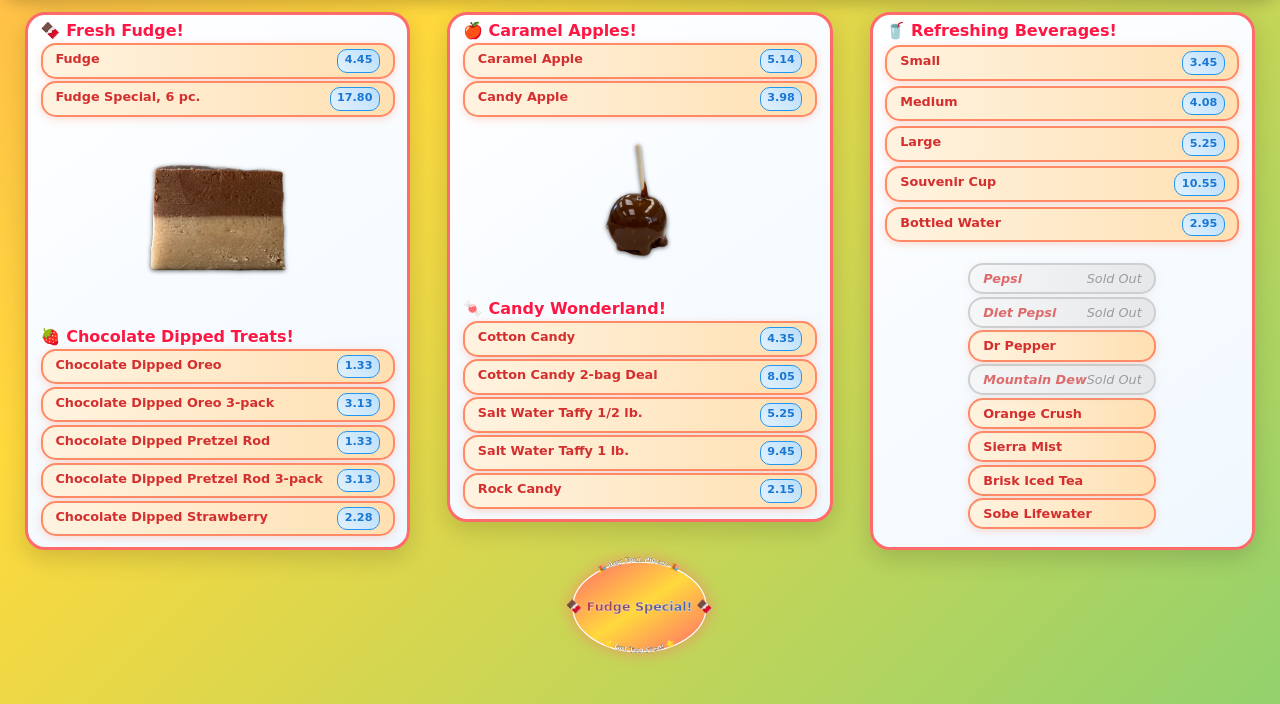
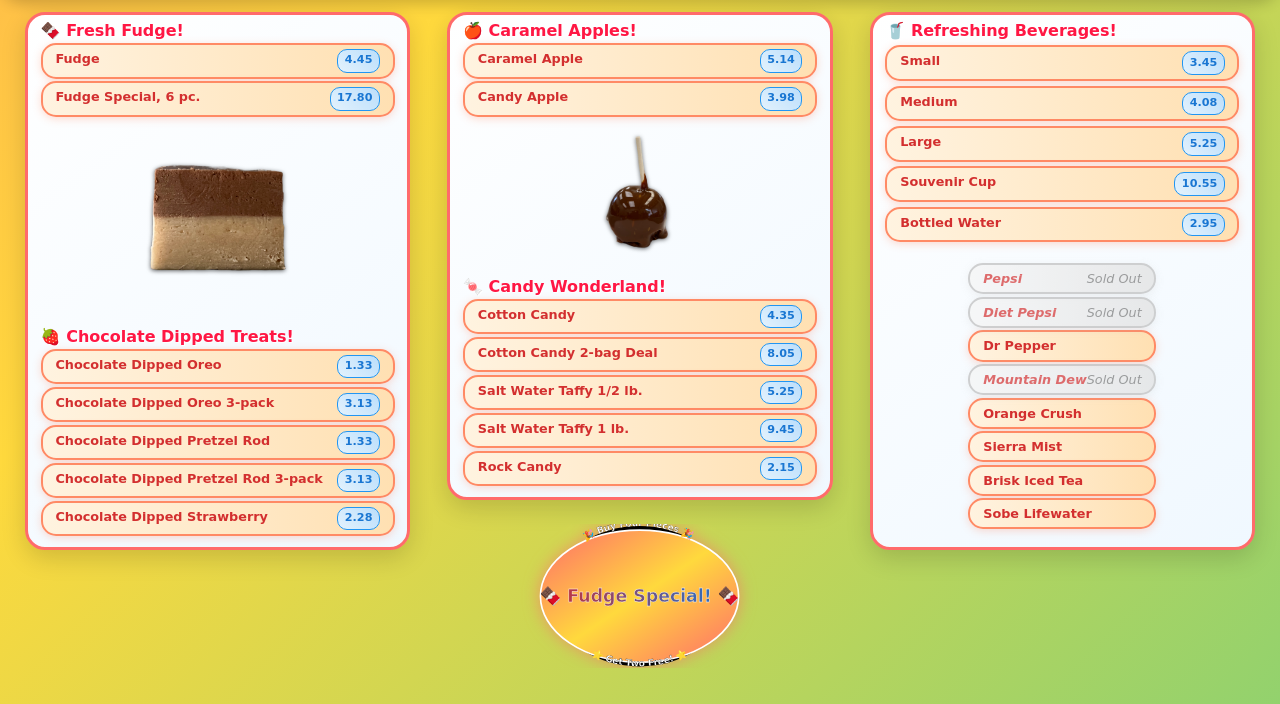
Before and after one commit to adfar/sock_render, a Flask app: page / in a window 1280 px wide. Shown: the part 96-800 px from the top of the page. Run offline with Flask 3, Linux system fonts and the light colour scheme; data comes from the database, SQL or seed files in the repository; some libraries are stand-ins or nearby versions.

Commit message:
remove oval padding

```diff
--- a/static/styles.css
+++ b/static/styles.css
@@ -171,9 +171,9 @@
     align-self: center;
     border-radius: 0;
     background: none;
-    padding: 1vh 0;
+    padding: 0;
     width: 90%;
-    height: 16vh;
+    height: 20vh;
 }
 
 .click {
--- a/templates/index.html
+++ b/templates/index.html
@@ -93,9 +93,9 @@
                                 <stop offset="100%" style="stop-color:#1976d2;stop-opacity:1" />
                             </linearGradient>
                         </defs>
-                        <path id="top" d="M 70 145 a 180 120 0 0 1 360, 0"/>
-                        <path id="bottom" d="M 70 205 a 180 120 0 0 0 360, 0"/>
-                        <ellipse cx="250" cy="175" rx="220" ry="148" fill="url(#specialGrad)" stroke="#fff" stroke-width="4"/>
+                        <path id="top" d="M 60 135 a 190 130 0 0 1 380, 0"/>
+                        <path id="bottom" d="M 60 215 a 190 130 0 0 0 380, 0"/>
+                        <ellipse cx="250" cy="175" rx="240" ry="160" fill="url(#specialGrad)" stroke="#fff" stroke-width="4"/>
                         <text text-anchor="middle" font-size="22px" font-family="Comic Sans MS, cursive" font-weight="bold" fill="#fff" stroke="#000" stroke-width="0.5">
                             <textPath href="#top" startOffset="50%">
                                 🎉 Buy Four Pieces 🎉
```
